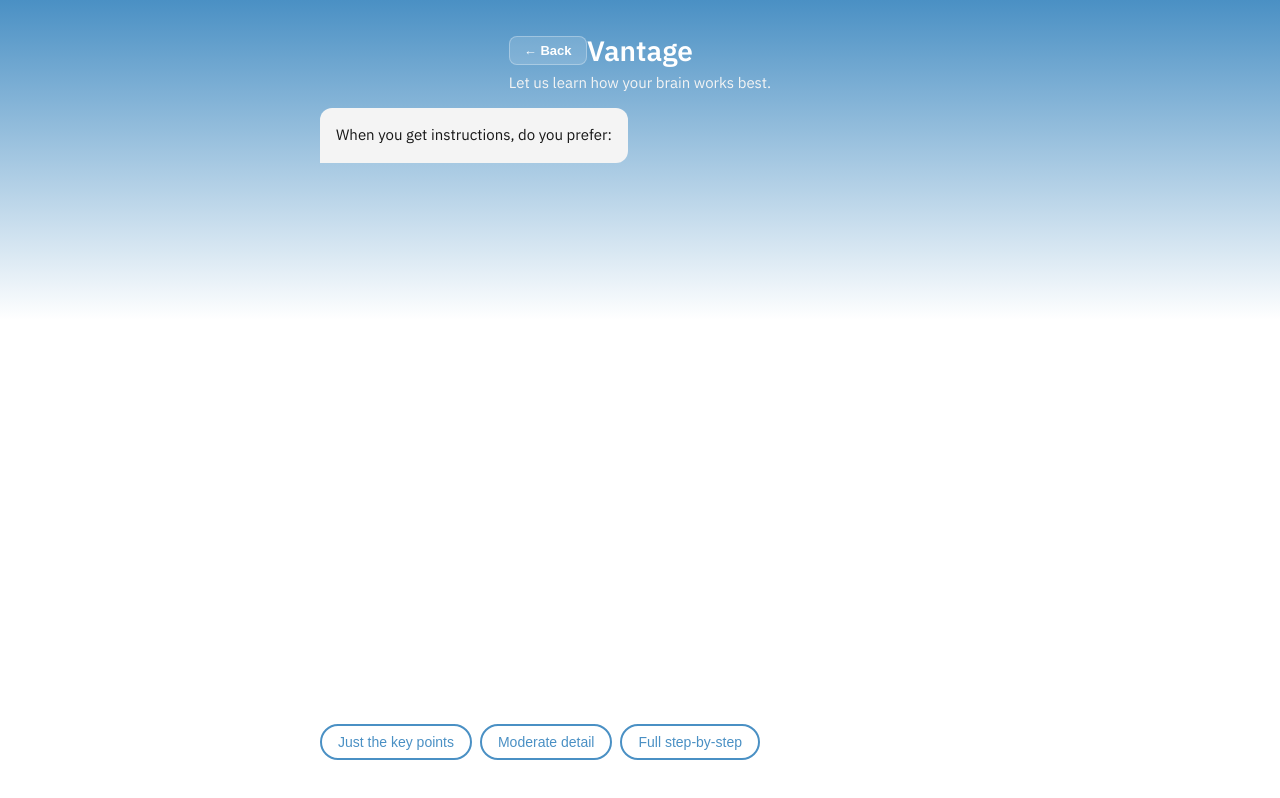
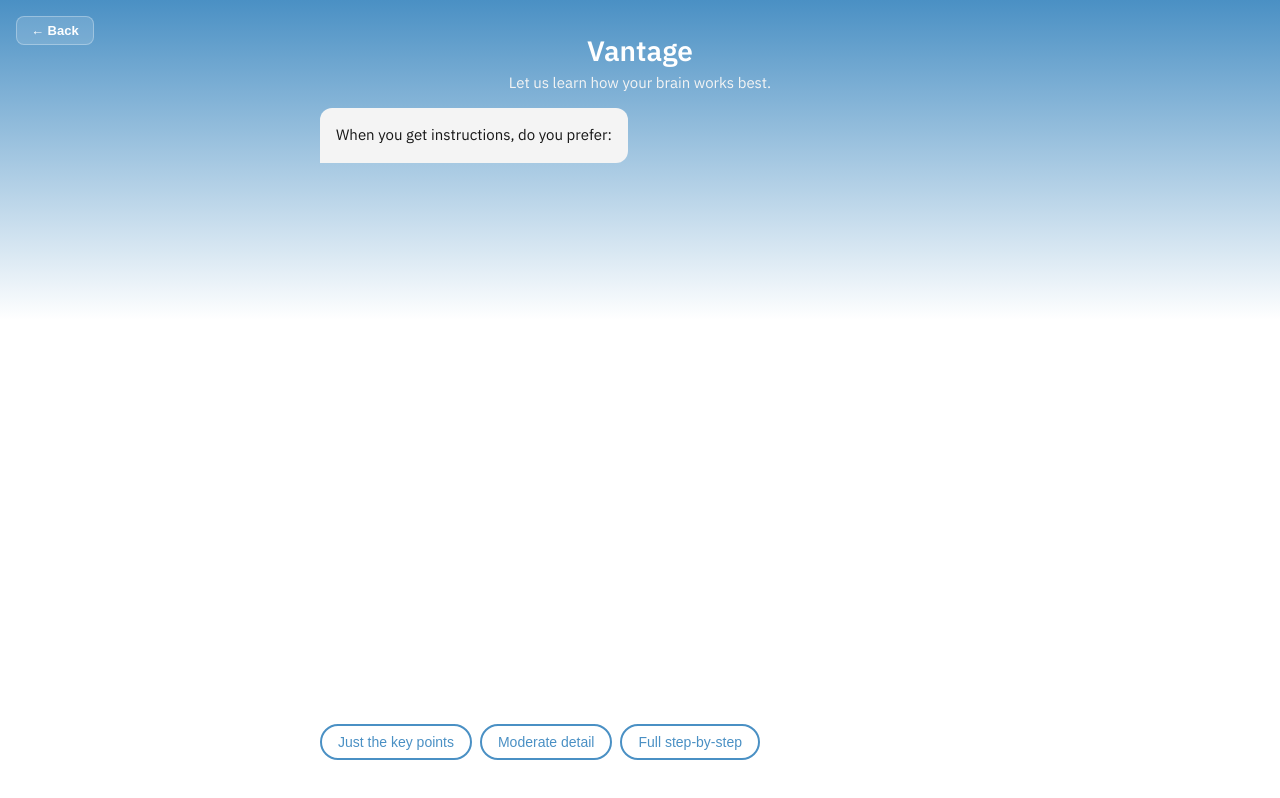
Before and after one commit to haresham15/IBMHack, a Next.js app: page /onboarding in a window 1280 px wide. Built offline with nearby package versions, Linux system fonts and the light colour scheme.

Commit message:
Move back button to top-left corner

```diff
--- a/app/onboarding/page.jsx
+++ b/app/onboarding/page.jsx
@@ -157,7 +157,7 @@ export default function OnboardingPage() {
         {/* Header */}
         <div style={{ padding: '32px 24px 16px', textAlign: 'center', position: 'relative' }}>
           <button onClick={() => router.back()} style={{
-            position: 'absolute', left: '24px', top: '36px',
+            position: 'fixed', top: '16px', left: '16px',
             background: 'rgba(255,255,255,0.15)', border: '1px solid rgba(255,255,255,0.3)',
             borderRadius: '8px', padding: '6px 14px', color: '#FFFFFF',
             fontSize: '13px', fontWeight: '600', cursor: 'pointer',
```
